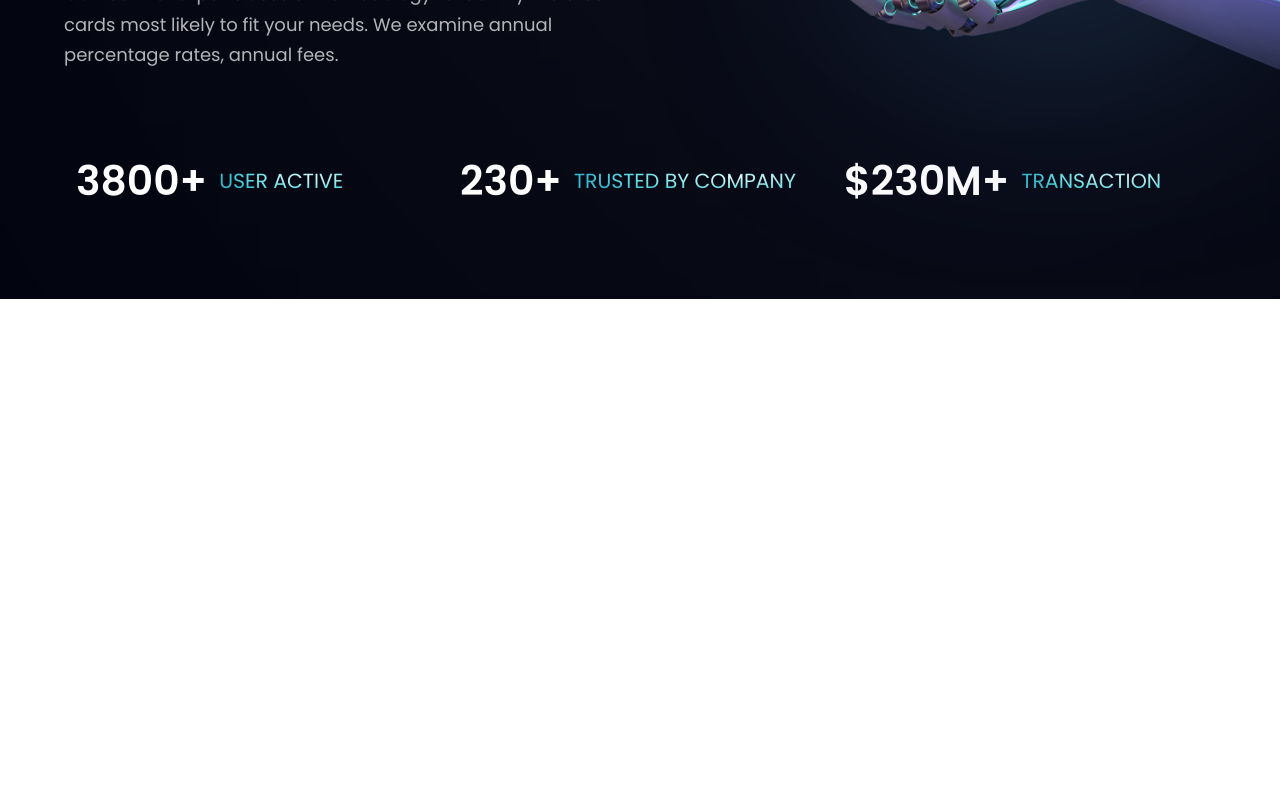
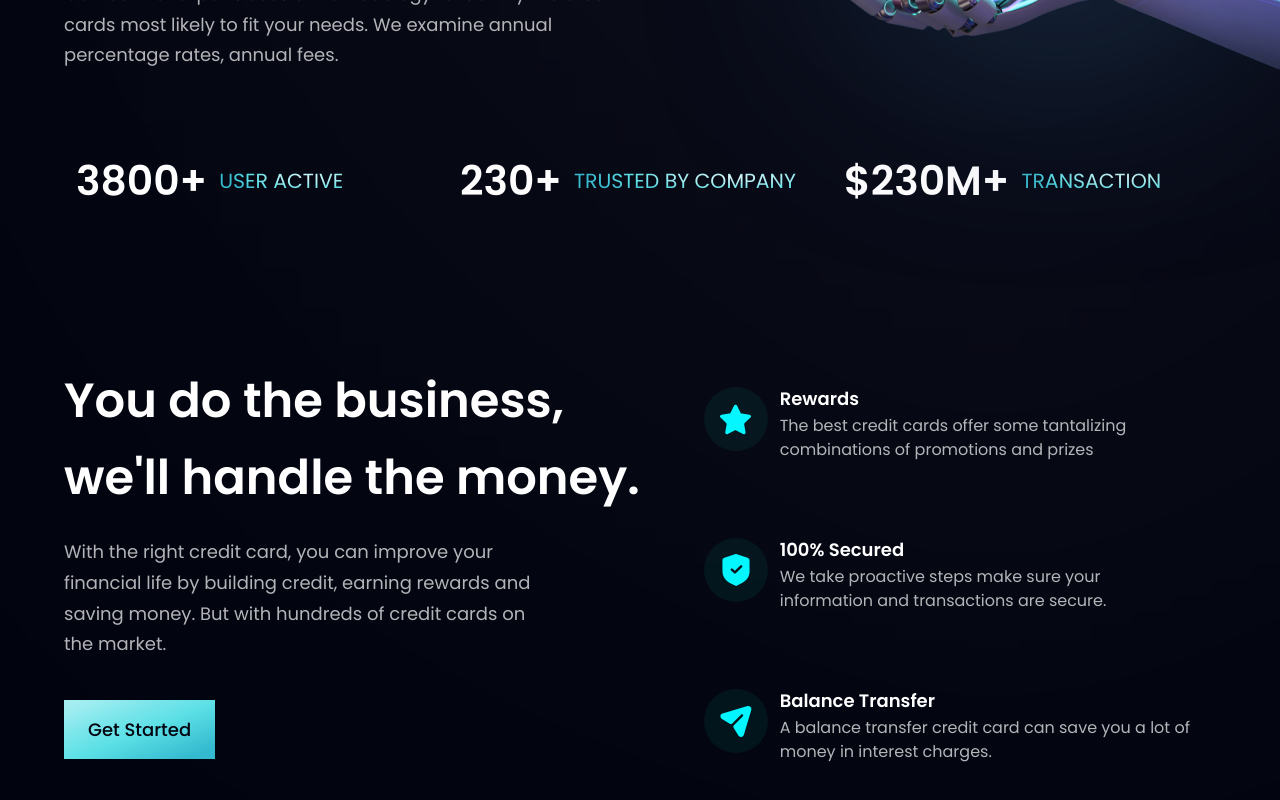
Before and after one commit to DelonAnsah/Hoobank-website-project, a React (Vite) app: page / in a window 1280 px wide. Shown: the part 646-1446 px from the top of the page. Before the commit the page ends 945 px from the top, so only its background shows below. Built offline with nearby package versions, Linux system fonts and the light colour scheme.

Commit message:
Add Business section and import Button component

```diff
--- a/src/components/Business.jsx
+++ b/src/components/Business.jsx
@@ -1,10 +1,41 @@
 import React from 'react'
+import styles, { layout } from '../style'
+import Button from './Button'
+import { features } from '../Constants'
+
+const FeatureCard = ({ icon, title, content, index }) => (
+  <div className={`flex flex-row p-6 rounded-[20px] ${index !== features.length - 1 ? "mb-6" : "mb-0"} feature-card`}>
+    <div className={`w-[64px] h-[64px] rounded-full ${styles.flexCenter} bg-dimBlue`}>
+      <img src={icon} alt="icon" className='w-[50%] h-[50%] object-contain'/>
+    </div>
+    <div className='flex-1 flex flex-col ml-3'>
+      <h4 className='font-poppins font-semibold text-white text-[18px] leading-[23px] mb-1'>
+        {title}
+      </h4>
+      <p className='font-poppins font-normal text-dimWhite text-[16px] leading-[24px] mb-1'>
+        {content}
+      </p>
+    </div>
+  </div>
+)
 
 const Business = () => {
   return (
-    <div>
+    <section id='features' className={layout.section}>
+      <div className="layout.sectionInfo">
+        <h2 className={styles.heading2}>You do the business, <br  className='sm:block hidden'/> we'll handle the money. </h2>
+        <p className={`${styles.paragraph} max-w-[470px] mt-5`}>With the right credit card, you can improve your financial life by building credit, earning rewards and saving money. But with hundreds of credit cards on the market.</p>
 
-    </div>
+        <Button styles="mt-10" />
+      </div>
+      <div className={`${layout.sectionImg} flex-col`}>
+        {features.map((feature, index) => (
+          <FeatureCard  key={feature.id} {... feature} index={index} />
+        ))}
+
+      </div>
+
+    </section>
   )
 }
 
--- a/src/components/Button.jsx
+++ b/src/components/Button.jsx
@@ -1,10 +1,10 @@
 import React from 'react'
 
-const Button = () => {
+const Button = ({ styles }) => {
   return (
-    <div>
-
-    </div>
+    <button type='button' className={`py-4 px-6 bg-blue-gradient font-poppins font-medium text-[18px] text-primary outline-none ${styles}`}>
+       Get Started
+    </button>
   )
 }
 
```
